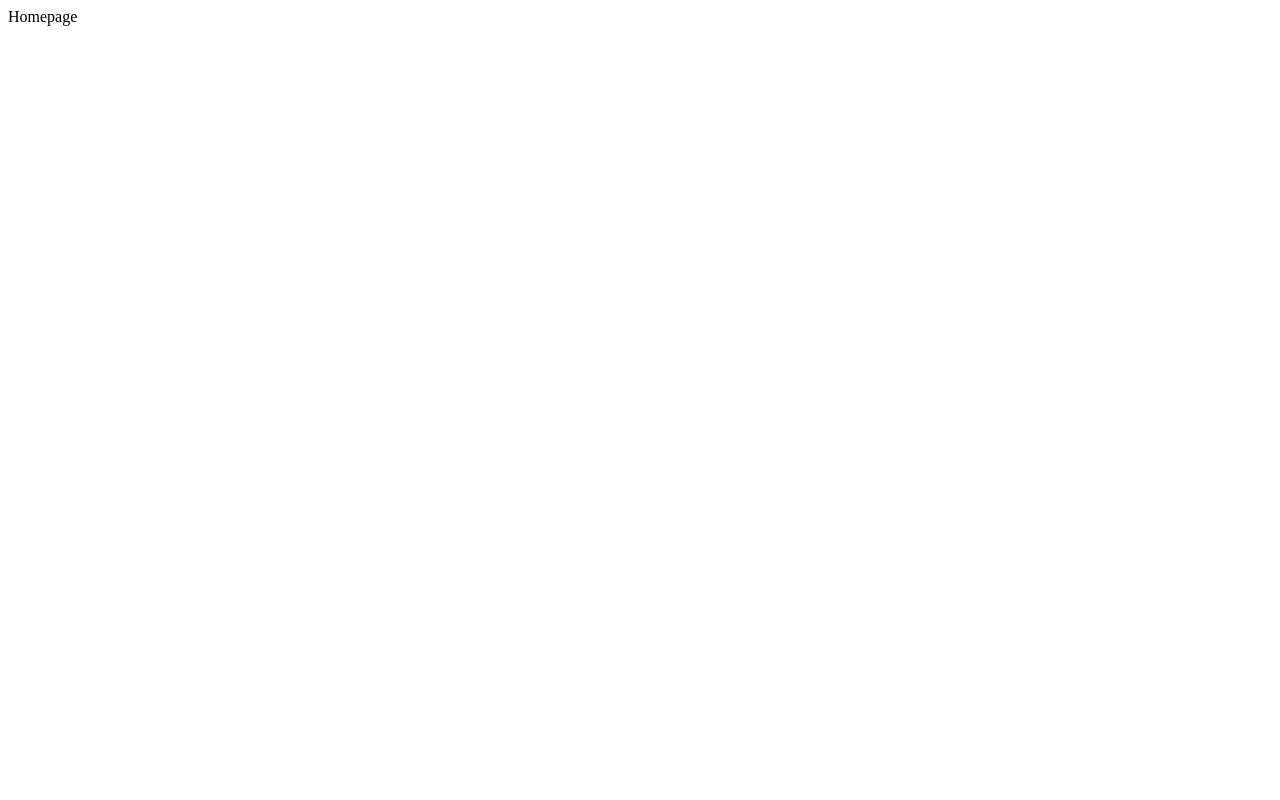
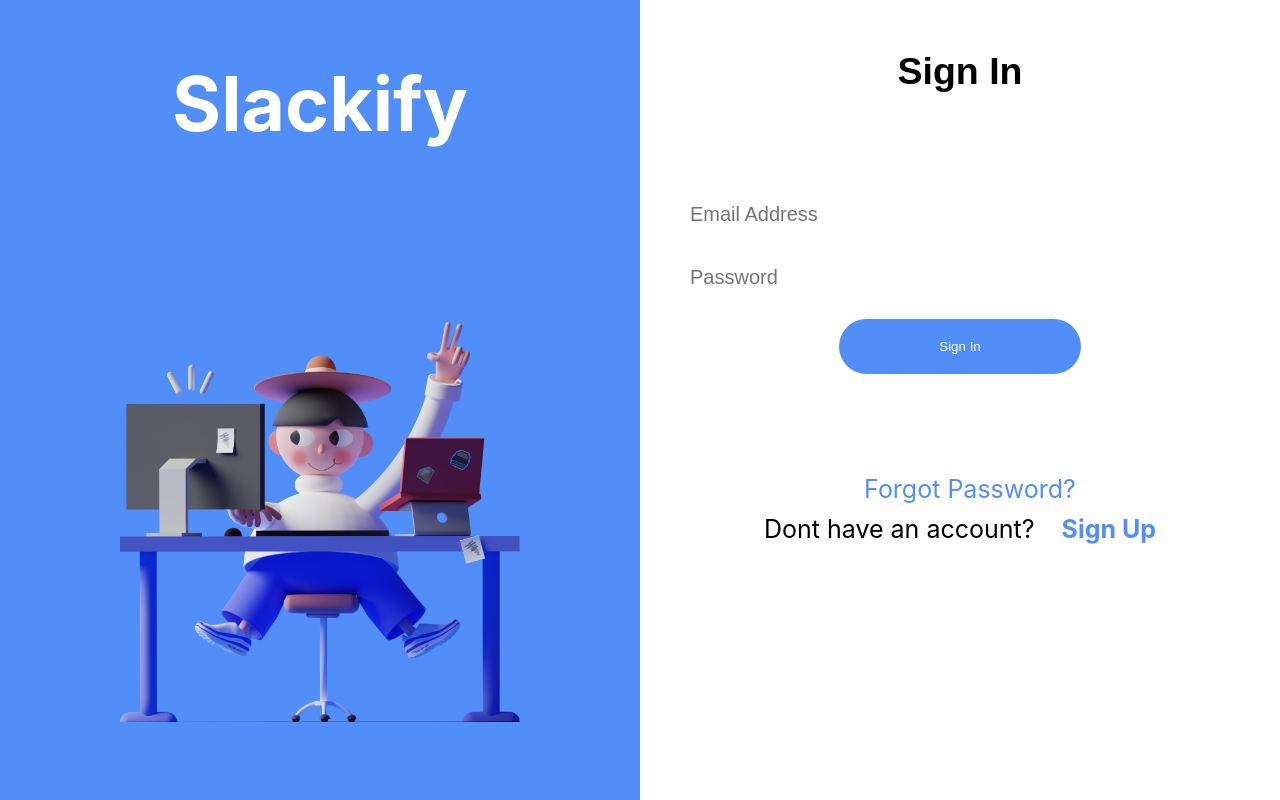
Before and after one commit to Areeb610/Slackify-app, a React (Vite) app in the folder frontend/: page / in a window 1280 px wide. Built offline with nearby package versions, Linux system fonts and the light colour scheme.

Commit message:
added login page

```diff
--- a/frontend/src/pages/Chatspage.jsx
+++ b/frontend/src/pages/Chatspage.jsx
@@ -2,8 +2,7 @@ import React from 'react'
 
 const Chatspage = () => {
   return (
-    <div>Chatspage</div>
+    <div>ChatSpage</div>
   )
 }
-
 export default Chatspage
--- a/frontend/src/pages/Homepage.jsx
+++ b/frontend/src/pages/Homepage.jsx
@@ -1,8 +1,9 @@
 import React from 'react'
+import Login from './Login'
 
 const Homepage = () => {
   return (
-    <div>Homepage</div>
+    <div><Login/></div>
   )
 }
 
--- /dev/null
+++ b/frontend/src/pages/Login.css
@@ -0,0 +1,106 @@
+body {
+    height: 100%;
+    margin: 0;
+    padding: 0;
+    font-family: 'Inter', sans-serif;
+  }
+
+  .login-container {
+    display: flex;
+    height: 100vh;
+  }
+
+  .left-box {
+    flex: 1;
+    background-color: #518EF8;
+    padding: 50px;
+    box-sizing: border-box;
+    display: flex;
+    flex-direction: column;
+    align-items: center;
+    justify-content: center;
+  }
+
+  .app-heading {
+    margin: 0;
+    color: white;
+    font-weight: bold;
+    font-size: 75px;
+    text-align: center;
+  }
+
+  .right-box {
+    flex: 1;
+    background-color: #fff;
+    padding: 50px;
+    box-sizing: border-box;
+    position: relative;
+    z-index: 1;
+    font-size: 25px;
+  }
+
+  .right-box h2 {
+    margin-top: 0;
+    font-family: 'Poppins', sans-serif;
+    text-align: center;
+    margin-bottom: 100px;
+  }
+
+  form {
+    margin-top: 20px;
+    display: flex;
+    flex-direction: column;
+    align-items: center;
+  }
+
+  label {
+    display: none;
+  }
+
+  input[type="email"],
+  input[type="password"] {
+    width: 100%;
+    padding: 10px;
+    margin-bottom: 20px;
+    border: none;
+    outline: none;
+    font-size: 20px;
+  }
+
+  input[type="submit"] {
+    background-color: #518EF8;
+    color: #fff;
+    border: none;
+    padding: 20px 100px;
+    cursor: pointer;
+    margin-bottom: 100px;
+  }
+
+  input[type="submit"]:hover {
+    background-color: #518EF8;
+  }
+
+  a {
+    color: #518EF8;
+    text-decoration: none;
+    padding-left: 20px;
+  }
+
+  p {
+    margin-top: 10px;
+  }
+
+  p a {
+    font-weight: bold;
+  }
+
+  .logo {
+    display: flex;
+    justify-content: center;
+    margin: 20px auto;
+    max-width: 50vh;
+  }
+
+  .login-button {
+    border-radius: 30px;
+  }
--- /dev/null
+++ b/frontend/src/pages/Login.jsx
@@ -0,0 +1,34 @@
+import './Login.css';
+import logo from '../assets/background.png'
+const Login = () => {
+  function handleLogin(e) {
+    e.preventDefault();
+    console.log("Login button clicked!");
+    // Write login code here
+  }
+
+  return (
+    <div className="login-container">
+      <div className="left-box">
+        <h1 className="app-heading">Slackify</h1>
+        <img src={logo} alt='logo' className='logo'></img>
+      </div>
+      <div className="right-box">
+        <h2>Sign In</h2>
+        <form>
+          <label htmlFor="email">Email</label>
+          <input type="email" id="email" name="email" placeholder="Email Address" />
+          <label htmlFor="password">Password</label>
+          <input type="password" id="password" name="password" placeholder="Password" />
+          <input type="submit" value="Sign In" onClick={handleLogin} className='login-button'/>
+          <a href="/forgot-password">Forgot Password?</a>
+          <p>
+            Dont have an account? <a>Sign Up</a>
+          </p>
+        </form>
+      </div>
+    </div>
+  );
+};
+
+export default Login;
```
Also changed, not shown: frontend/src/assets/background.png (added).
